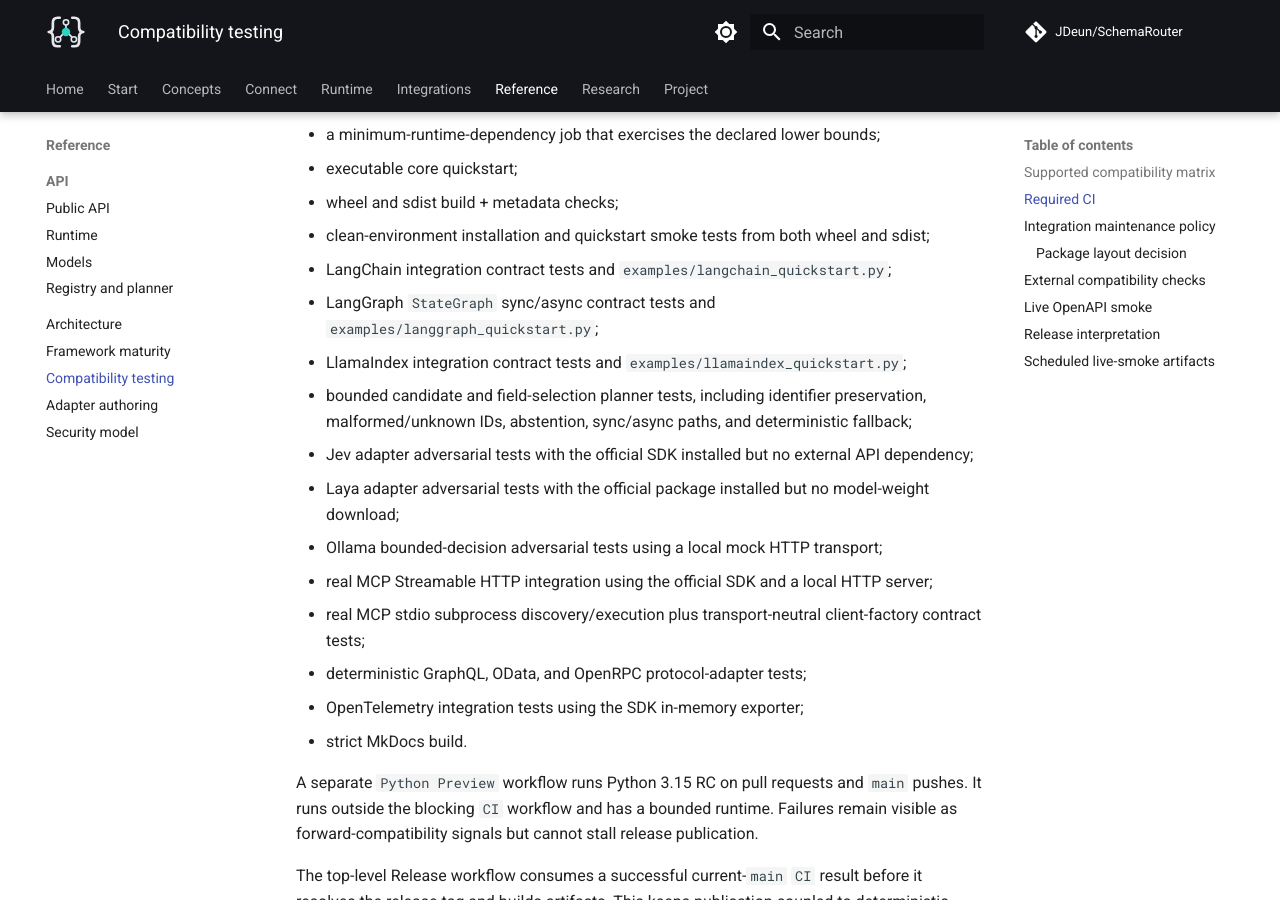
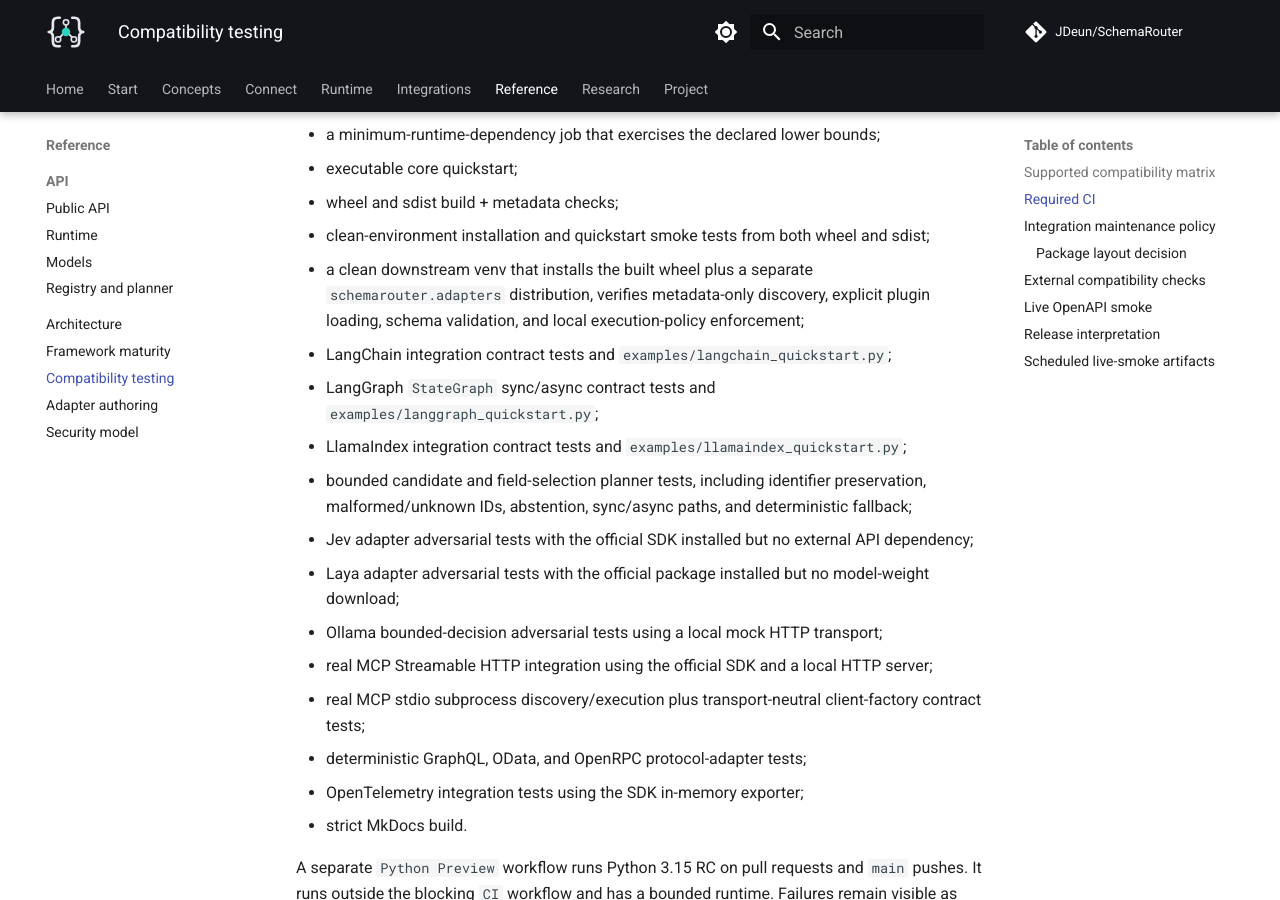
Before and after one commit to JDeun/SchemaRouter, an MkDocs documentation site: the page built from docs/compatibility.md, in a window 1280 px wide and 900 px high, scrolled down 2551 px. Built offline with MkDocs 1.6.1 and Material for MkDocs 9.7.7, drawn with Linux system fonts in a browser that asks for light colours; comment, search, counter and statistics services are not loaded.

Commit message:
docs: add downstream adapter package compatibility gate

```diff
--- a/docs/compatibility.md
+++ b/docs/compatibility.md
@@ -44,6 +44,9 @@ Every pull request runs the blocking `CI` workflow with:
 - executable core quickstart;
 - wheel and sdist build + metadata checks;
 - clean-environment installation and quickstart smoke tests from both wheel and sdist;
+- a clean downstream venv that installs the built wheel plus a separate
+  `schemarouter.adapters` distribution, verifies metadata-only discovery, explicit plugin loading,
+  schema validation, and local execution-policy enforcement;
 - LangChain integration contract tests and `examples/langchain_quickstart.py`;
 - LangGraph `StateGraph` sync/async contract tests and `examples/langgraph_quickstart.py`;
 - LlamaIndex integration contract tests and `examples/llamaindex_quickstart.py`;
```
